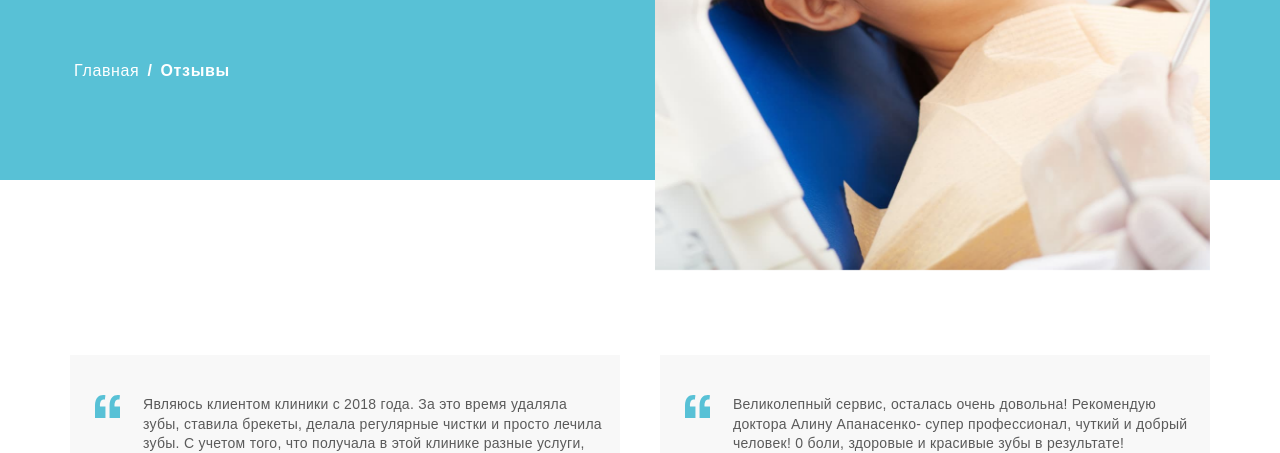
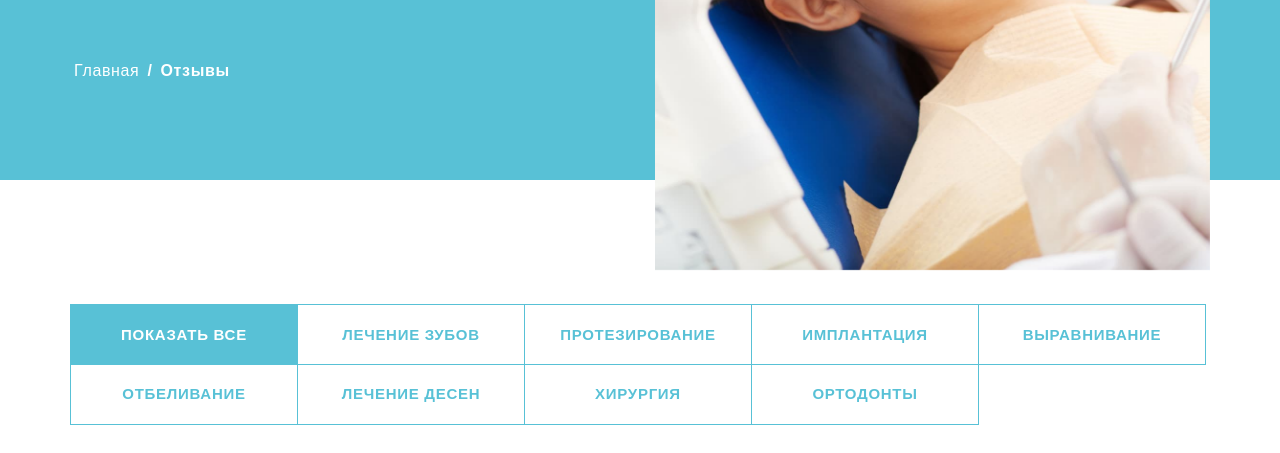
Before and after one commit to priestofkarma/qclinic, a website: page app/reviews.html in a window 1280 px wide. Shown: the part 503-956 px from the top of the page. Drawn offline with nearby package versions, Linux system fonts and the light colour scheme; files that its build step writes are made by us from their sources; files whose address does not match are found by name; a web font is replaced by a local one.

Commit message:
all complete

```diff
--- /dev/null
+++ b/app/filter.part.html
@@ -0,0 +1,20 @@
+<div class="q-filter">
+	<div class="container">
+		<div class="row q-filter__wrapper">
+			<div>
+				<div class="q-filter-list d-flex flex-wrap">
+					<a href="#" data-filter="all" class="q-filter-list__item button button--outline filter-active"><span>Показать все</span></a>
+					<a href="#" data-filter="lech" class="q-filter-list__item button button--outline"><span>лечение зубов</span></a>
+					<a href="#" data-filter="prot" class="q-filter-list__item button button--outline"><span>Протезирование</span></a>
+					<a href="#" data-filter="imp" class="q-filter-list__item button button--outline"><span>имплантация</span></a>
+					<a href="#" data-filter="vir" class="q-filter-list__item button button--outline"><span>выравнивание</span></a>
+					<a href="#" data-filter="otb" class="q-filter-list__item button button--outline"><span>отбеливание</span></a>
+					<a href="#" data-filter="lechdes" class="q-filter-list__item button button--outline"><span>лечение десен</span></a>
+					<a href="#" data-filter="hir" class="q-filter-list__item button button--outline"><span>хирургия</span></a>
+					<a href="#" data-filter="ort" class="q-filter-list__item button button--outline"><span>ортодонты</span></a>
+					<div class="q-filter-item-fake"></div>
+				</div>
+			</div>
+		</div>
+	</div>
+</div>
--- a/app/js/main.js
+++ b/app/js/main.js
@@ -343,4 +343,55 @@ $(document).ready(function () {
 		return false;
 	}
 
+	/* filter */
+	if ($(window).width() < 767) {
+		$(".q-filter-item-fake").click(function () {
+			if (!$(".q-filter-list").hasClass("opened")) {
+				$(".q-filter-list").addClass("opened");
+				/* $(".q-filter-list").animate({
+					height: "100%"
+				});*/
+			}
+		});
+	}
+
+
+	$(".q-filter-list__item").click(function (event) {
+		event.preventDefault();
+
+		let category = $(this).data("filter");
+
+		/* success DELETE THIS*/
+		$(".q-filter-list__item").removeClass("filter-active");
+		$(this).addClass("filter-active");
+		console.log(category);
+		if ($(window).width() < 767) {
+			$(".q-filter-list").removeClass("opened");
+		}
+		/* success DELETE THIS */
+
+		/* ajax queue
+			1. https://www.youtube.com/watch?v=lz-daH9ZajU
+			2. https://www.youtube.com/watch?v=6xst0NpkQDg
+			3. https://www.youtube.com/watch?v=KRc47o8uDhk&t
+		*/
+
+		/* $.ajax({
+			url: wpAjax.ajaxUrl,
+			data: { action: "filter", category: category },
+			success: function (result) {
+				console.log(result);
+				$(".q-filter-list__item").removeClass("filter-active");
+				$(this).addClass("filter-active");
+
+				if ($(window).width() < 767) {
+					$(".q-filter-list").removeClass("opened");
+				}
+			},
+			error: function (result) {
+				console.warn(result);
+			}
+		}); */
+	})
+
 });
--- a/app/reviews.html
+++ b/app/reviews.html
@@ -24,7 +24,7 @@
 </section>
 
 
-<!-- filter -->
+@@include('./filter.part.html')
 
 
 <section class="reviews">
--- /dev/null
+++ b/app/scss/_filter.scss
@@ -0,0 +1,66 @@
+.q-filter {
+	&-list {
+		overflow: hidden;
+		border: var(--border-cyan);
+		height: 3.8rem;
+		position: relative;
+		z-index: 1;
+		&.opened {
+			height: 100%;
+			.q-filter-item-fake {
+				display: none;
+			}
+			&:after {
+				content: "";
+				display: block;
+				height: 3.8rem;
+				position: absolute;
+				top: 0;
+				left: 0;
+				width: 100%;
+				background-color: var(--lightblue);
+				z-index: -1;
+			}
+		}
+		.q-filter-item-fake {
+			display: block;
+			height: 3.8rem;
+			position: absolute;
+			top: 0;
+			left: 0;
+			width: 100%;
+			z-index: 1;
+		}
+	}
+	&-list__item {
+		width: 100%;
+		justify-content: flex-start;
+		padding: 0 rem(17);
+		border: none;
+		background-color: transparent;
+		&:hover {
+			background-color: var(--lightblue);
+			color: var(--cyan);
+		}
+		&.filter-active {
+			position: relative;
+			order: -1;
+			&:after {
+				content: "";
+				width: 15px;
+				height: 15px;
+				position: absolute;
+				background-image: url("../images/chevron-down-cyan.svg");
+				background-size: 15px;
+				background-position: center;
+				background-repeat: no-repeat;
+				right: rem(27);
+				top: 50%;
+				transform: translate(0, -50%);
+			}
+		}
+	}
+	&-list__item + &-list__item {
+		margin-top: -1px;
+	}
+}
--- a/app/scss/main.scss
+++ b/app/scss/main.scss
@@ -23,6 +23,7 @@
 /* page blocks */
 @import "hero";
 @import "intro";
+@import "filter";
 @import "benefits";
 @import "services";
 @import "cta";
--- a/app/scss/media.scss
+++ b/app/scss/media.scss
@@ -356,6 +356,45 @@
 
 	.usluga-case {
 		padding: rem(80) 0;
+	}
+
+	.q-filter {
+		&-list {
+			height: auto;
+			border: none;
+			overflow: visible;
+			&.opened {
+				&:after {
+					display: none;
+				}
+			}
+			.q-filter-item-fake {
+				display: none;
+			}
+		}
+		&-list__item + &-list__item {
+			margin-left: -1px;
+		}
+		&-list__item {
+			border: var(--border-cyan);
+			justify-content: center;
+			margin-top: -1px;
+			width: 33.333%;
+			min-width: auto;
+			&.filter-active {
+				background-color: var(--cyan);
+				color: #fff;
+				position: relative;
+				order: initial;
+				&:after {
+					display: none;
+				}
+			}
+			&:nth-of-type(4),
+			&:nth-of-type(7) {
+				margin-left: 0;
+			}
+		}
 	}
 }
 
@@ -1068,8 +1107,8 @@
 			margin: rem(40) 0;
 		}
 	}
+
 	.contacts {
-
 		&__right {
 			font-size: 1rem;
 		}
@@ -1081,6 +1120,21 @@
 			&-title {
 				font: var(--h2-font);
 				margin-bottom: rem(45);
+			}
+		}
+	}
+
+	.q-filter {
+		&-list__item + &-list__item {
+			margin-left: -1px;
+		}
+		&-list__item {
+			width: 20%;
+			&:nth-of-type(6) {
+				margin-left: 0;
+			}
+			&:nth-of-type(7) {
+				margin-left: -1;
 			}
 		}
 	}
```
Also changed, not shown: app/header.part.html (+1 -0 lines), app/our-team.html (+3 -1 lines), app/our-works.html (+1 -1 lines), app/uslugi.html (+1 -1 lines).
